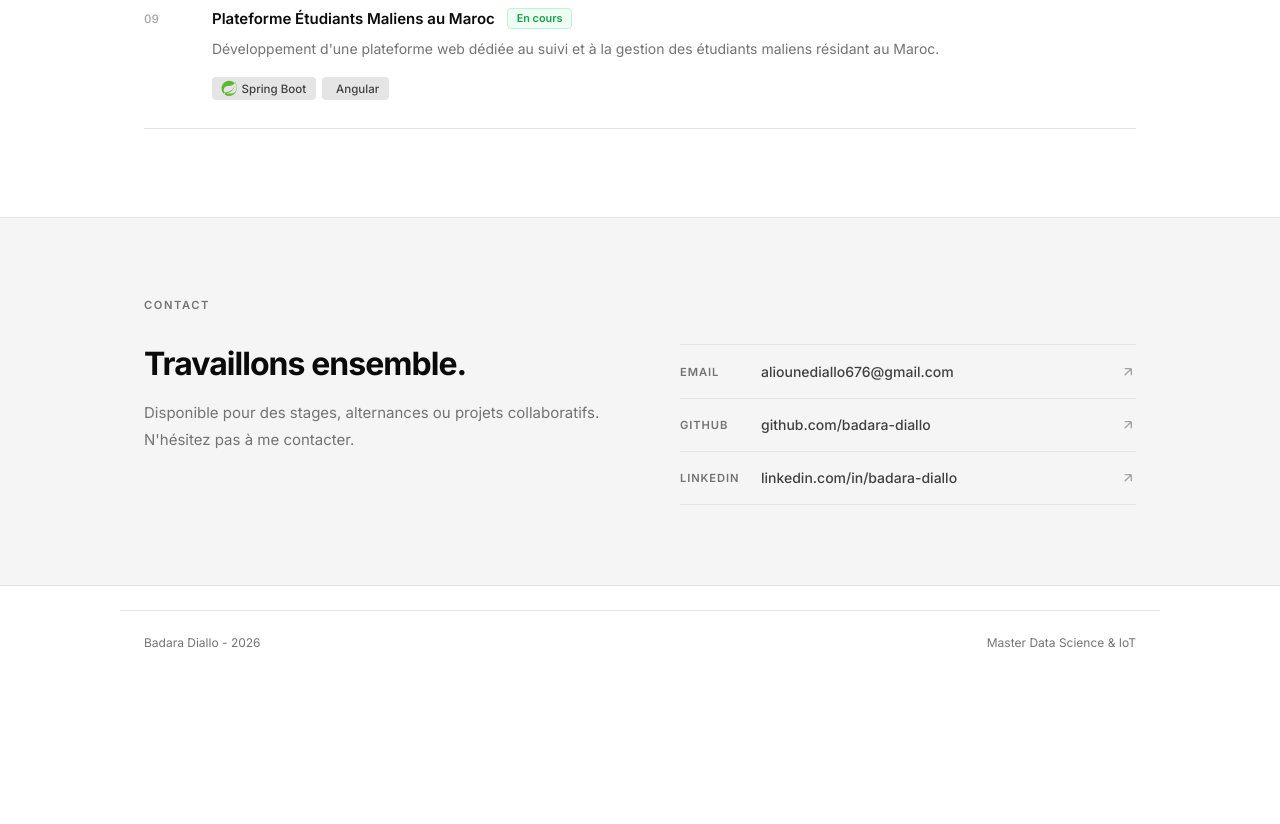
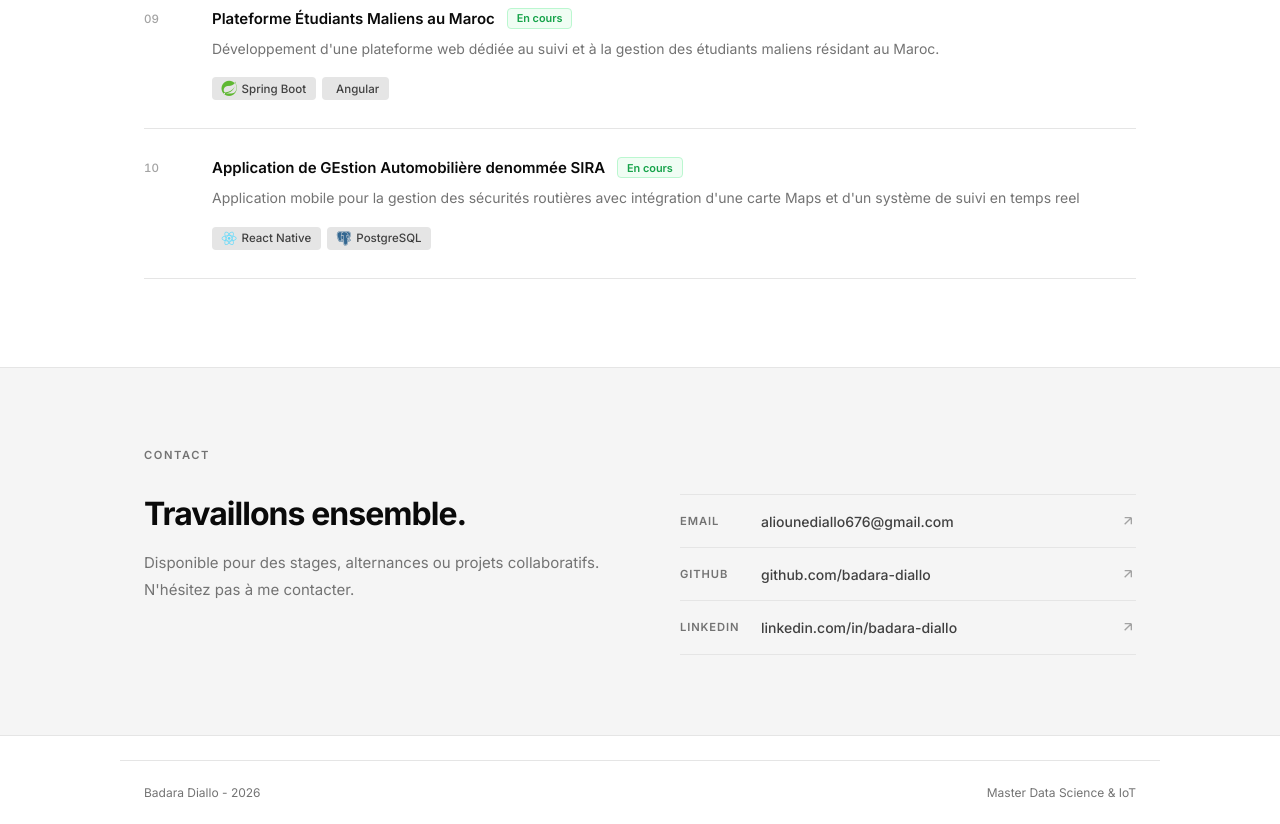
Before and after one commit to dada-exe/monportfolio, an Angular app: page / in a window 1280 px wide. Shown: the part 3440-4264 px from the top of the page. Before the commit the page ends 4114 px from the top, so only its background shows below. Built offline with nearby package versions, Linux system fonts and the light colour scheme.

Commit message:
mon dernier commit

```diff
--- a/src/app/app.ts
+++ b/src/app/app.ts
@@ -216,6 +216,14 @@ export class App {
       status: 'en cours',
       role: 'Développeur fullstack',
     },
+    // Ajouter un projet sira
+    {
+      title:'Application de GEstion Automobilière denommée SIRA',
+      description:'Application mobile pour la gestion des sécurités routières avec intégration d\'une carte Maps et d\'un système de suivi en temps reel ',
+      tags:['React Native','PostgreSQL'],
+      status:'en cours',
+      role:'Développeur mobile'
+    },
   ];
 
   education = [
```
